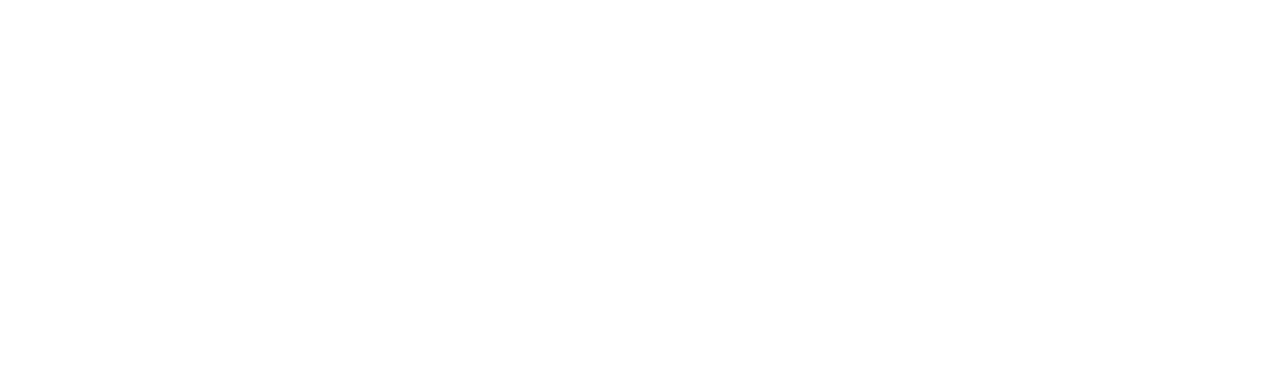
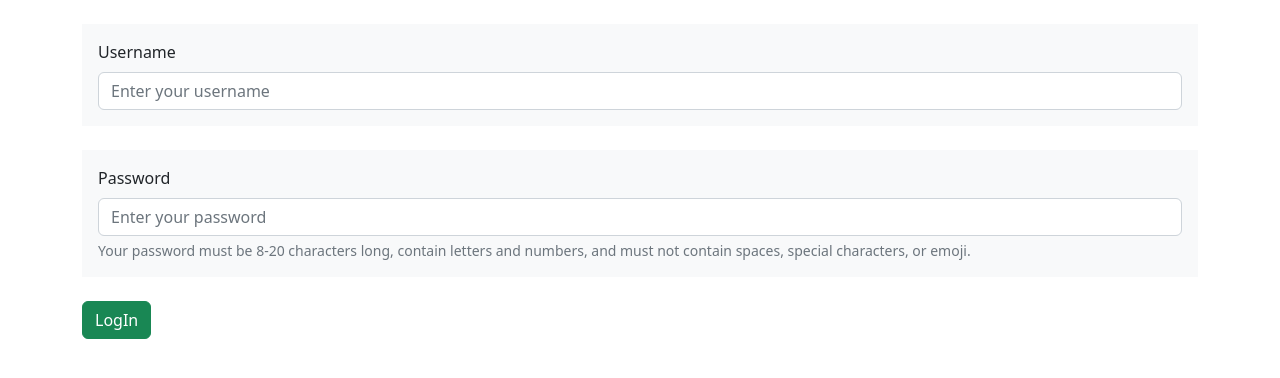
Before and after one commit to AriyaUnni/XYZCollege-App, an Angular app: page / in a window 1280 px wide. Shown: the top 378 px of the page. Built offline with nearby package versions, Linux system fonts and the light colour scheme.

Commit message:
login page

```diff
--- /dev/null
+++ b/src/app/adminlogin/adminlogin.component.html
@@ -0,0 +1,30 @@
+
+<div class="container">
+    <div class="row">
+        <div class="col div col-12 col-sm-12 col-md-12 col-lg-12 col-xl-12 col-xxl-12">
+
+            <div class="row g-3">
+                <div class="col col-12 col-sm-12 col-md-12 col-lg-12 col-xl-12 col-xxl-12"><br>
+                    <div class="p-3 mb-2 bg-light text-dark">
+                    <label for="exampleFormControlInput1" class="form-label">Username</label>
+                    <input type="email" class="form-control" id="exampleFormControlInput1" placeholder="Enter your username" name="userName"[(ngModel)]="userName">
+                </div>
+                </div>
+                <div class="col col-12 col-sm-12 col-md-12 col-lg-12 col-xl-12 col-xxl-12">
+                    <div class="p-3 mb-2 bg-light text-dark">
+                    <label for="inputPassword5" class="form-label">Password</label>
+                    <input type="password" id="inputPassword5" class="form-control" placeholder="Enter your password" aria-describedby="passwordHelpBlock" name="password"[(ngModel)]="password">
+                    <div id="passwordHelpBlock" class="form-text">
+                      Your password must be 8-20 characters long, contain letters and numbers, and must not contain spaces, special characters, or emoji.
+                    </div>
+                </div>
+                </div>
+
+                <div class="col col-12 col-sm-12 col-md-12 col-lg-12 col-xl-12 col-xxl-12">
+
+                    <button class="btn btn-success" (click)="readValues()">LogIn</button>
+                </div>
+
+        </div>
+    </div>
+</div>
--- /dev/null
+++ b/src/app/adminlogin/adminlogin.component.ts
@@ -0,0 +1,34 @@
+import { Component, OnInit } from '@angular/core';
+import { Router } from '@angular/router';
+
+@Component({
+  selector: 'app-adminlogin',
+  templateUrl: './adminlogin.component.html',
+  styleUrls: ['./adminlogin.component.css']
+})
+export class AdminloginComponent implements OnInit {
+
+  constructor() { }
+
+  userName=""
+  password=""
+
+  readValues=()=>{
+    let data={
+      "userName":this.userName,
+      "password":this.password
+    }
+
+    if(this.userName=="admin" && this.password=="12345"){
+      alert("Login Successfully!!!")
+    }else
+    {
+      alert("Invalid credential")
+    }
+    console.log(data)
+  }
+
+  ngOnInit(): void {
+  }
+
+}
--- a/src/app/app.component.html
+++ b/src/app/app.component.html
@@ -1 +1,2 @@
+
 <router-outlet></router-outlet>
--- a/src/app/app.module.ts
+++ b/src/app/app.module.ts
@@ -3,14 +3,26 @@
 
 import { AppRoutingModule } from './app-routing.module';
 import { AppComponent } from './app.component';
+import { AdminloginComponent } from './adminlogin/adminlogin.component';
+import { RouterModule, Routes } from '@angular/router';
+import { FormsModule } from '@angular/forms';
+
+const appRoutes:Routes=[
+  {
+    path:"",component:AdminloginComponent
+  }
+]
 
 @NgModule({
   declarations: [
-    AppComponent
+    AppComponent,
+    AdminloginComponent
   ],
   imports: [
     BrowserModule,
-    AppRoutingModule
+    AppRoutingModule,
+    RouterModule.forRoot(appRoutes),
+    FormsModule
   ],
   providers: [],
   bootstrap: [AppComponent]
```
Also changed, not shown: src/app/adminlogin/adminlogin.component.css (added).
